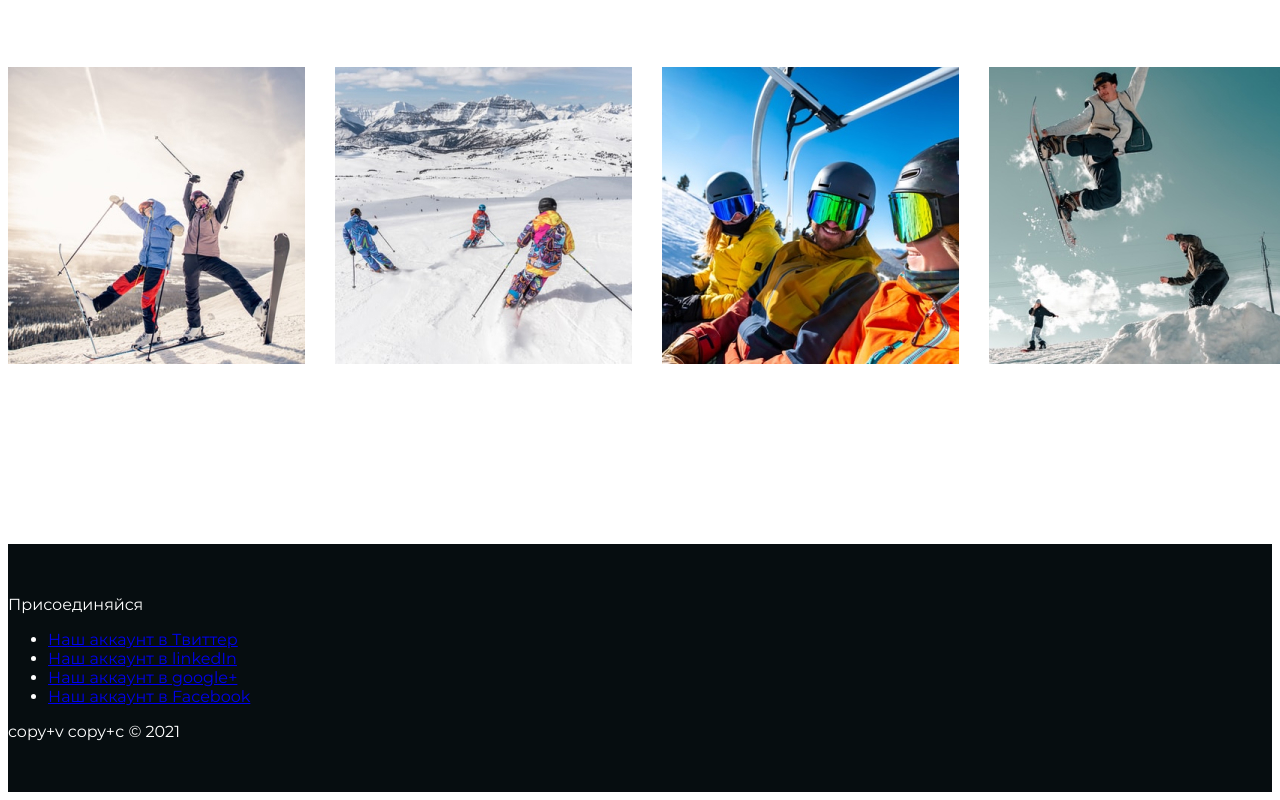
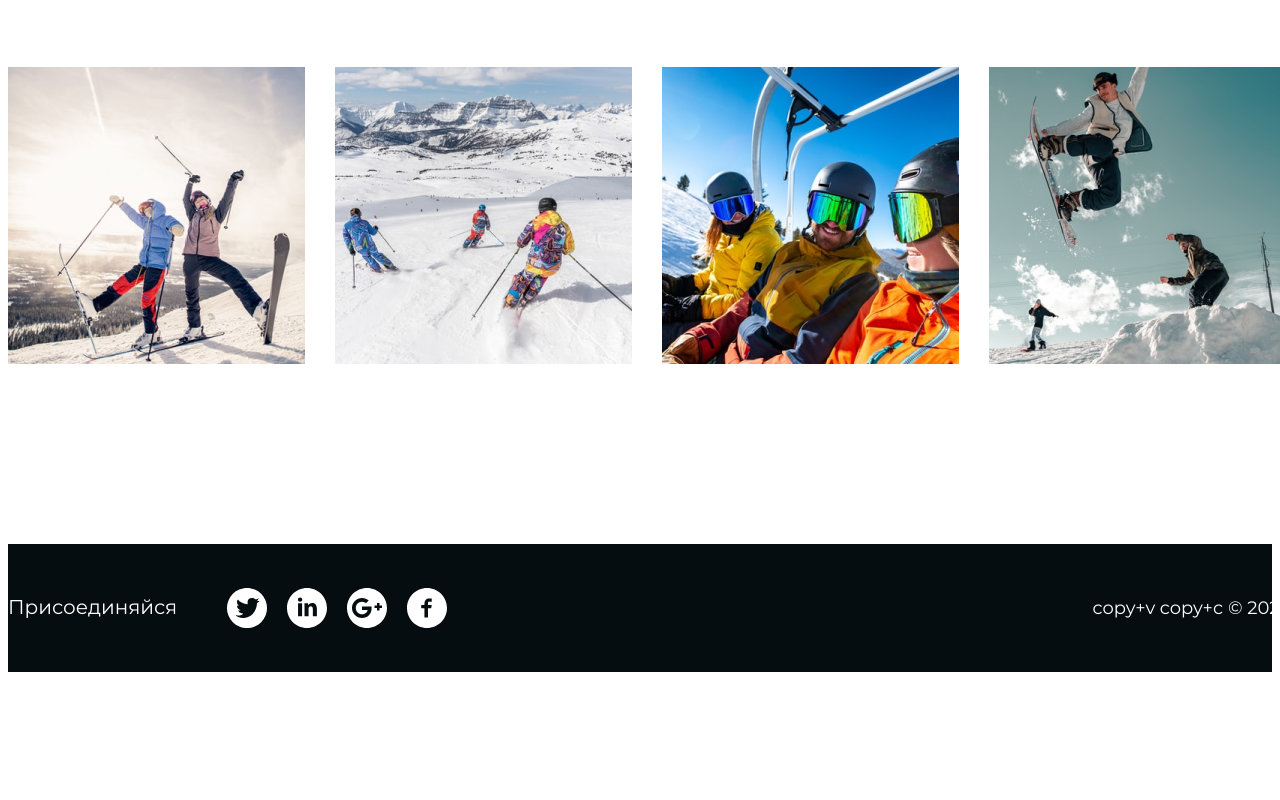
Before and after one commit to ElnarG13/ski-school-gasanov, a plain HTML site: page index.html in a window 1280 px wide. Shown: the part 2315-3115 px from the top of the page. After the commit the page ends 2995 px from the top, so only its background shows below. Drawn offline with Linux system fonts and the light colour scheme.

Commit message:
закончил проект ski-school, вроде.

```diff
--- a/index.html
+++ b/index.html
@@ -19,7 +19,7 @@
         <a href="#" class="logo">
           <img src="images/ski-logo.svg" alt="логотип">
         </a>
-        <a href="#phone" class="phone">+7 800 800-00-00</a>
+        <a href="tel: +78008000000" class="phone">+7 800 800-00-00</a>
       </div>
 
     </div>
@@ -102,25 +102,27 @@
 
   <footer class="footer">
     <div class="container">
+
+      <div class="footer-wrap">
         <p class="footer-text">Присоединяйся</p>
-      <ul class="footer-social">
+        <ul class="social">
           <li class="social-item">
-          <a href="#" class="social-link">
+            <a href="#" class="social-link" style="background-image: url(images/icon-twitter.svg);">
               <span class="social-text">Наш аккаунт в Твиттер</span>
             </a>
           </li>
           <li class="social-item">
-          <a href="#" class="social-link">
+            <a href="#" class="social-link" style="background-image: url(images/icon-linkedin.svg);">
               <span class="social-text">Наш аккаунт в linkedIn</span>
             </a>
           </li>
           <li class="social-item">
-          <a href="#" class="social-link">
+            <a href="#" class="social-link" style="background-image: url(images/icon-googleplus.svg);">
               <span class="social-text">Наш аккаунт в google+</span>
             </a>
           </li>
           <li class="social-item">
-          <a href="#" class="social-link">
+            <a href="#" class="social-link" style="background-image: url(images/icon-facebook.svg);">
               <span class="social-text">Наш аккаунт в Facebook</span>
             </a>
           </li>
@@ -128,6 +130,8 @@
         <p class="footer-copyright">copy+v copy+c © 2021</p>
 
       </div>
+
+    </div>
   </footer>
 
 </body>
--- a/styles/style.css
+++ b/styles/style.css
@@ -197,3 +197,47 @@ body {
       color: #fff;
       background-color: #060D10;
   }
+
+  .footer-wrap {
+    display: flex;
+    align-items: center;
+  }
+
+  .footer-text {
+    font-size: 20px;
+    line-height: 167%;
+    margin: 0;
+    margin-right: 30px;
+  }
+
+  .footer-copyright {
+    font-size: 18px;
+    line-height: 22px;
+    margin-left: auto;
+  }
+
+  /* social */
+  .social {
+    display: flex;
+    padding: 0;
+    margin: 0;
+    list-style: none;
+  }
+
+  .social-link {
+    margin-left: 20px;
+  }
+
+  .social-link {
+    display: block;
+    width: 40px;
+    height: 40px;
+    background-repeat: no-repeat;
+    background-size: contain;
+    background-position: center;
+  }
+
+  .social-text {
+    opacity: 0;
+    font-size: 1px;
+  }
```
Lines whose indentation alone changed are shown as unchanged.
